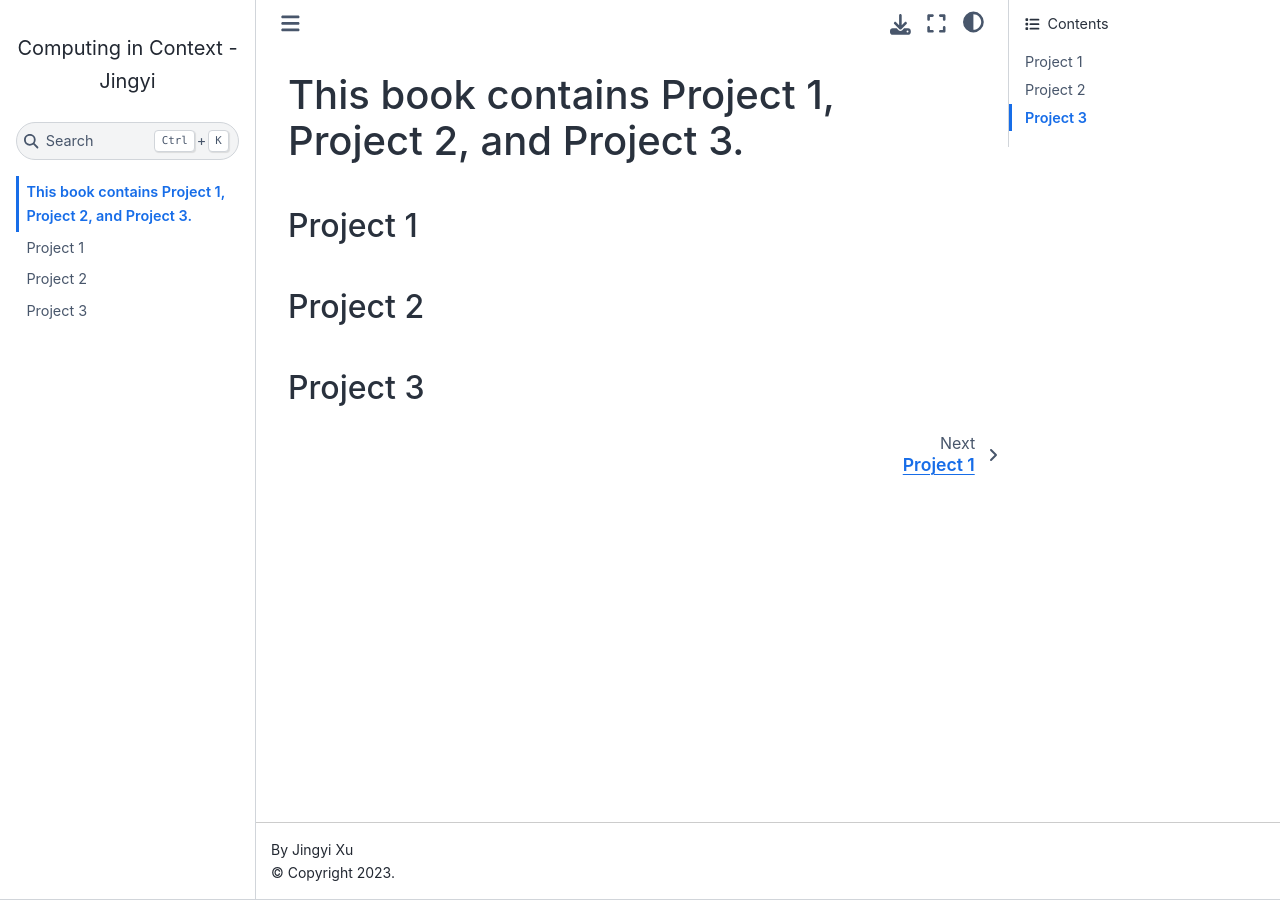
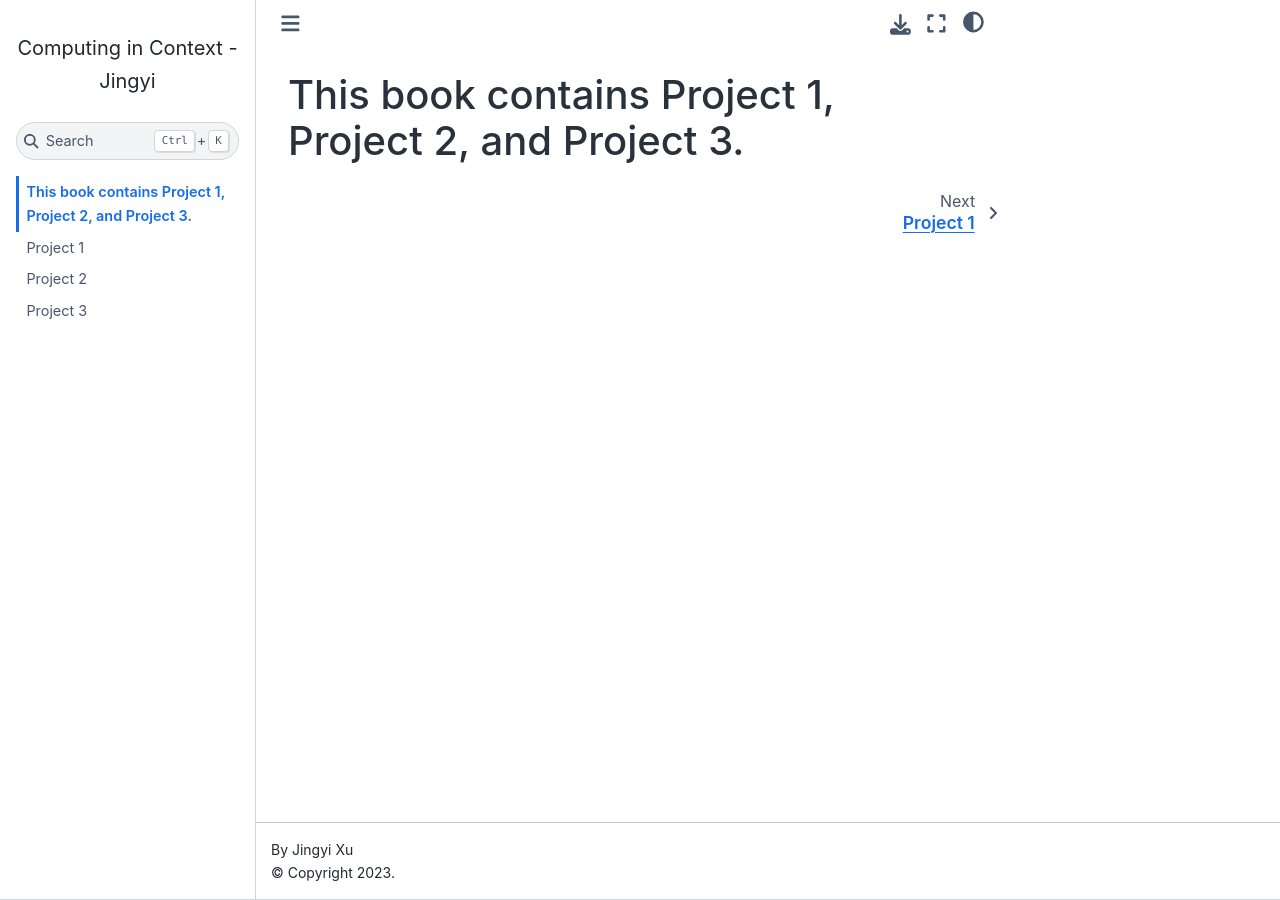
Before and after one commit to JoeySlowly/Project, a Jupyter Book: the page built from index.md, in a window 1280 px wide. Built offline with Jupyter Book 1.0.4 settings and Sphinx 7.4.7 and the Sphinx Book theme 1.1.4, drawn with Linux system fonts in a browser that asks for light colours; comment, search, counter and statistics services are not loaded.

Commit message:
update index

```diff
--- a/index.md
+++ b/index.md
@@ -1,4 +1 @@
 # This book contains Project 1, Project 2, and Project 3.
-## Project 1
-## Project 2
-## Project 3
```
